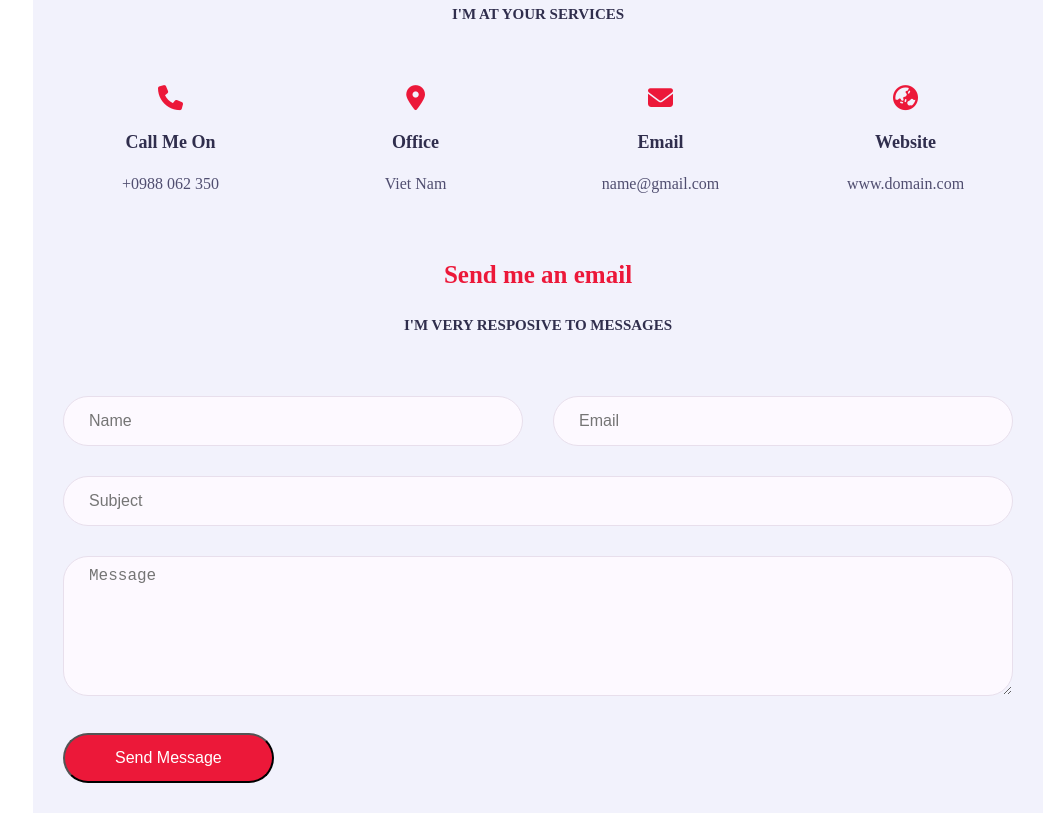
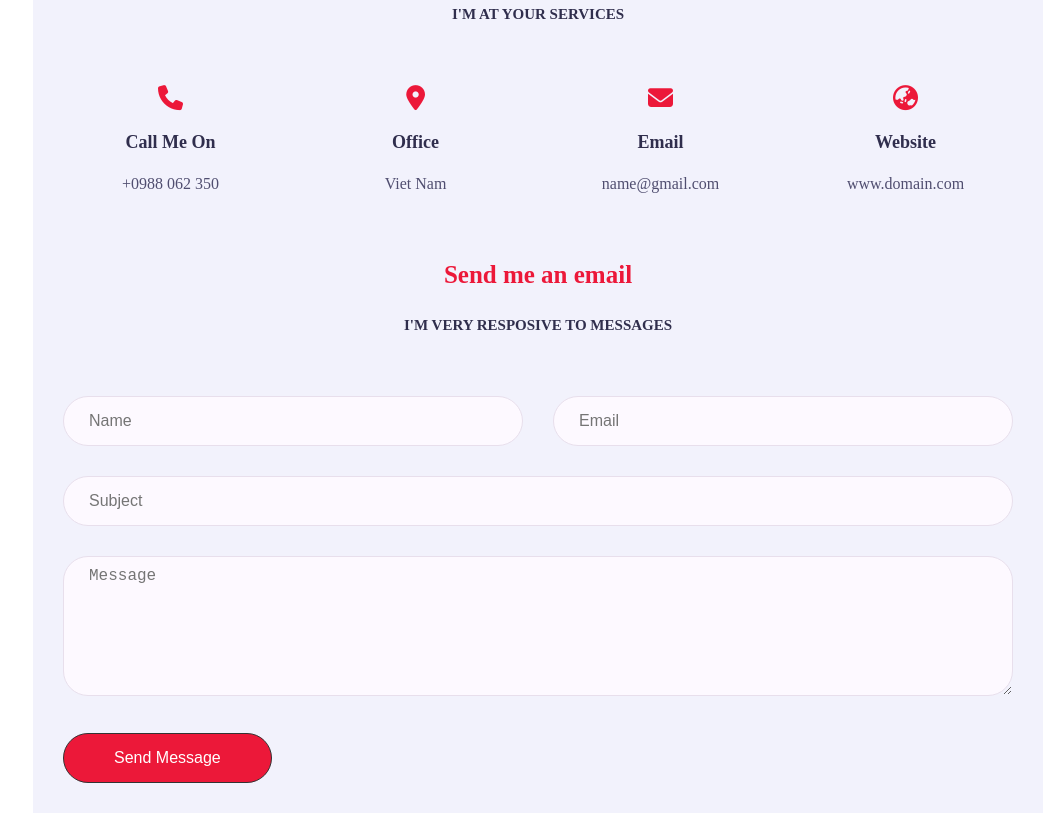
Before and after one commit to dinhcuongnd2001/Personal_Profile, a plain HTML site: page index.html in a window 1280 px wide. Shown: the part 4054-4867 px from the top of the page, without its empty margins (237-1280 px from the left). Drawn offline with Linux system fonts and the light colour scheme; a web font is replaced by a local one.

Commit message:
Update 4/20/2022

```diff
--- a/css/style.css
+++ b/css/style.css
@@ -680,6 +680,11 @@ h3.my-profession{
     color: var(--text-black-700);
     transition: all 0.3s ease;
 }
+
+.sendbtn
+{
+    border: 1px solid #333;
+}
 .contact-form .form-item .form-control:focus{
     box-shadow: 0 0 20px rgba(48, 46, 77, 0.15);
 }
--- a/index.html
+++ b/index.html
@@ -602,7 +602,7 @@
 
                             <div class="row">
                                 <div class="form-item col-12 padd-15">
-                                    <button type="submit" class="btn">Send Message</button>
+                                    <button type="submit" class="btn sendbtn">Send Message</button>
                                     <!-- <a href="#" class="btn">Send Message</a> -->
                                 </div>
                             </div>
```
